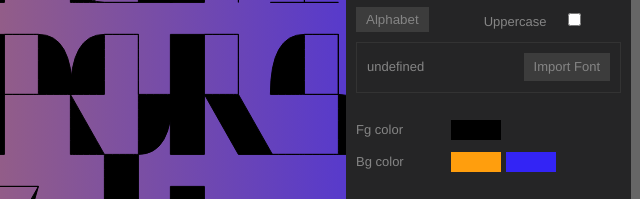
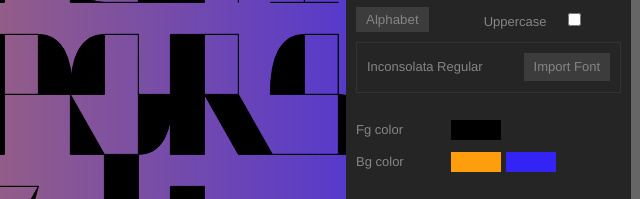
Before and after one commit to ethanbee/opentype-playground, a plain HTML site: page index.html in a window 1280 px wide. Shown: the part 138-337 px from the top of the page, 639-1279 px from the left. Drawn offline with Linux system fonts and the light colour scheme.

Commit message:
Updating relative path 3

```diff
--- a/index.html
+++ b/index.html
@@ -852,6 +852,7 @@ function onFontLoaded(font) {
     } catch {}
     originalAttribution = fullname + " by " + designer + "; " + designerURL;
 
+    document.getElementById('font-name').innerHTML = font.names.fullName.en;
     createNewFont("MyNewFont", true);
     renderText();
 }
@@ -882,7 +883,7 @@ function onReadFile(e) {
 
 // Default font
 var fontFileName = "fonts/Inconsolata-Regular.ttf";
-document.getElementById('font-name').innerHTML = "Inconsolata-Regular.ttf";
+//document.getElementById('font-name').innerHTML = "Inconsolata-Regular.ttf";
 var outputFont;
 
 // Initialize things
```
